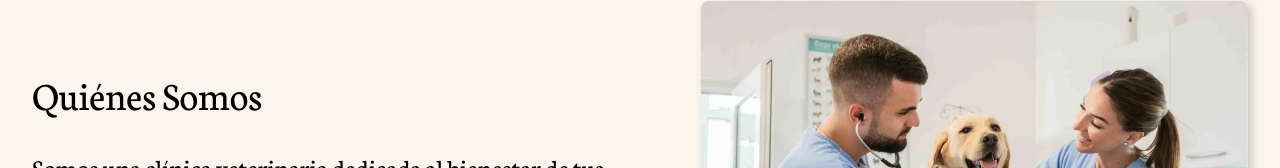
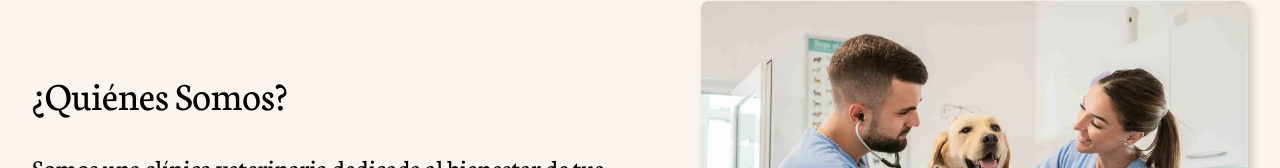
Before and after one commit to JEmilioH/Veterinaria_El_Cachilo, a website built with Vite: page institucional.html in a window 1280 px wide. Shown: the part 691-859 px from the top of the page. Built offline with nearby package versions, Linux system fonts and the light colour scheme; a web font is replaced by a local one.

Commit message:
Signos en institucional

```diff
--- a/institucional.html
+++ b/institucional.html
@@ -41,7 +41,7 @@
 
     <section class="quienes-somos">
       <div class="texto">
-        <h2>Quiénes Somos</h2>
+        <h2>¿Quiénes Somos?</h2>
         <p>Somos una clínica veterinaria dedicada al bienestar de tus mascotas, ofreciendo atención integral y de calidad desde hace más de 10 años.</p>
       </div>
       <img src="./assets/images/control-animal.png" alt="Veterinario atendiendo mascota">
```
